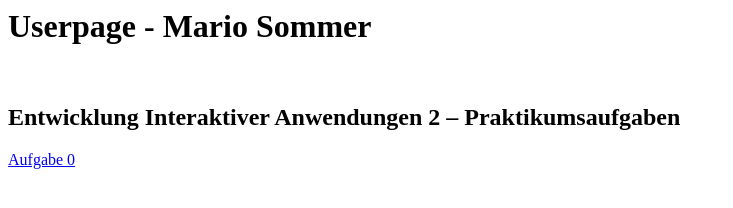
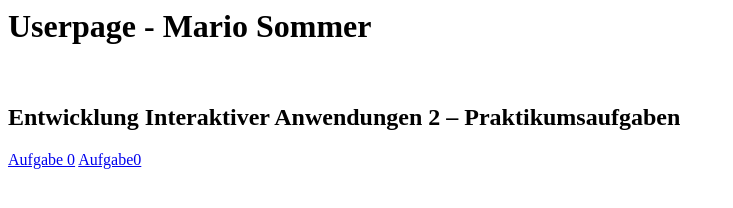
Before and after one commit to mariosommer/aboutme, a plain HTML site: page index.html in a window 1280 px wide. Shown: the whole page, without its empty margins (0-733 px from the left). Drawn offline with Linux system fonts and the light colour scheme.

Commit message:
Update index.html

```diff
--- a/index.html
+++ b/index.html
@@ -4,4 +4,5 @@
   <br>
   <h2>Entwicklung Interaktiver Anwendungen 2 – Praktikumsaufgaben</h2>
   <a href="https://github.com/mariosommer/EIA2/Aufgabe_0">Aufgabe 0</a>
+  <a href="https://github.com/mariosommer/EIA2/tree/master/Aufgabe_0/Aufgabe_0">Aufgabe0</a>
 </html>
```
